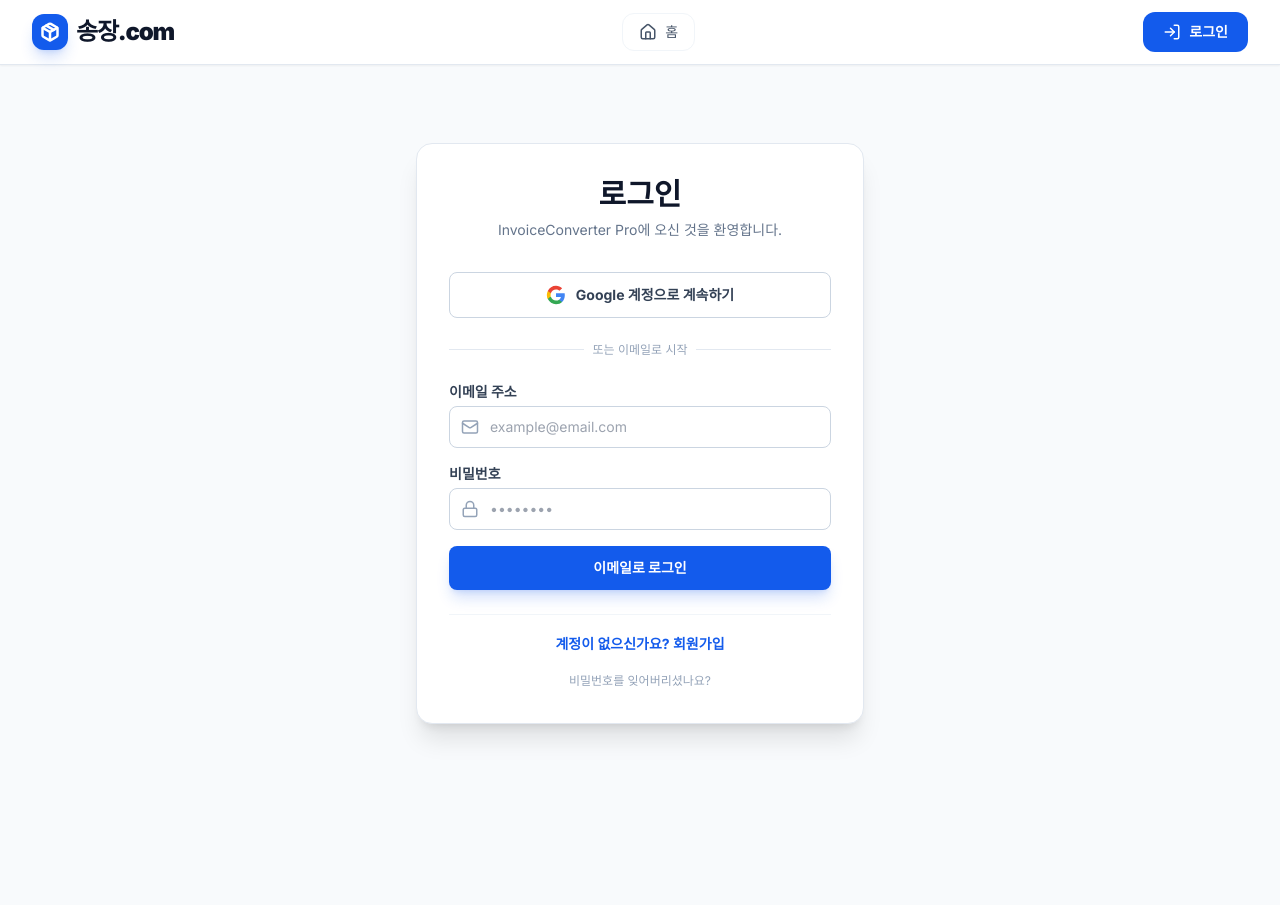
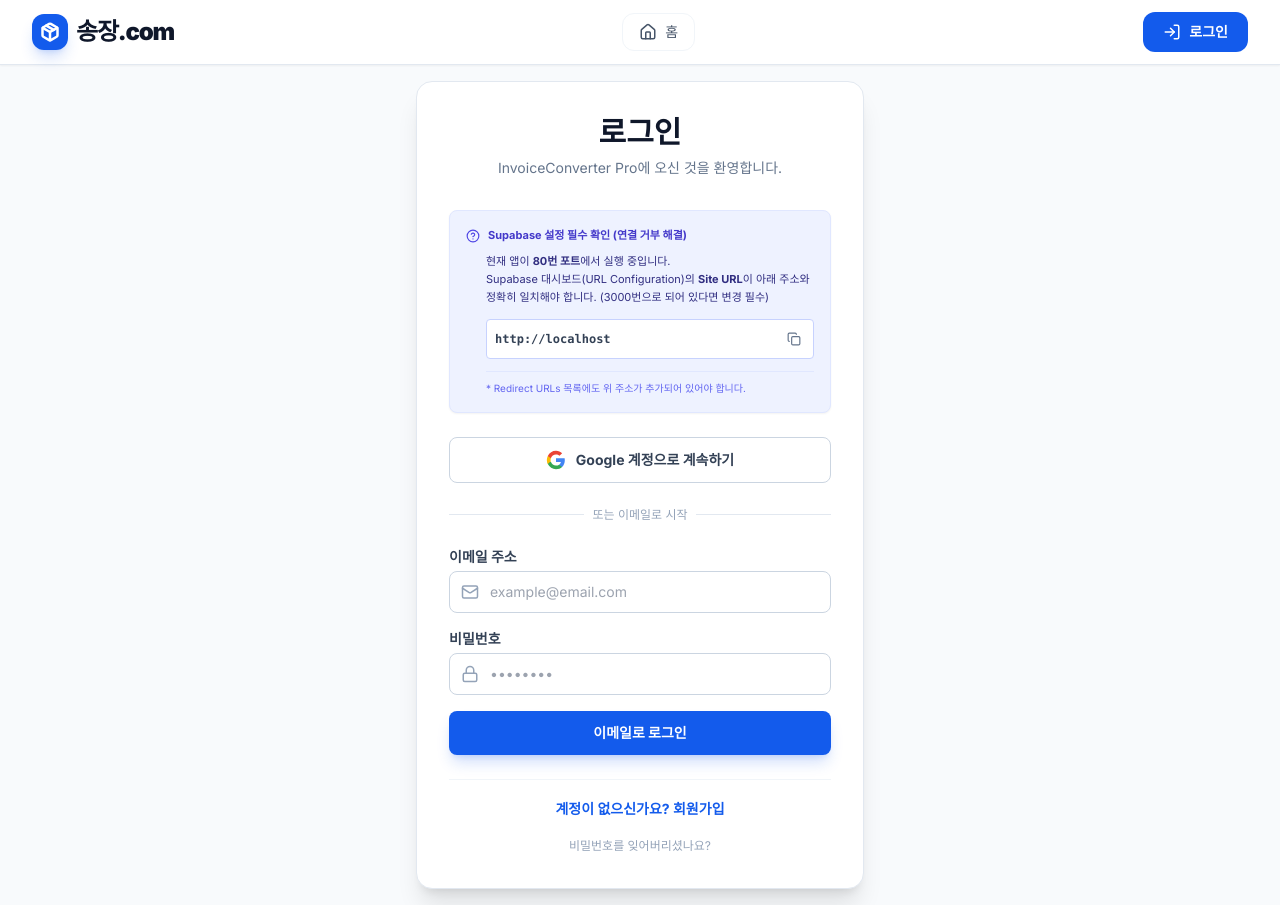
Before and after one commit to ungqum77/InvoiceConverter_Supabase, a React (Vite) app: page /#/auth in a window 1280 px wide. Before the commit the page ends 801 px from the top, so only its background shows below. Built offline with nearby package versions, Linux system fonts and the light colour scheme.

Commit message:
Add files via upload

```diff
--- a/App.tsx
+++ b/App.tsx
@@ -1,4 +1,4 @@
-import React, { Component, ErrorInfo, ReactNode } from 'react';
+import React, { ErrorInfo, ReactNode } from 'react';
 import { HashRouter, Routes, Route } from 'react-router-dom';
 import { Navbar } from './components/Navbar';
 import { Home } from './pages/Home';
@@ -22,15 +22,10 @@ interface ErrorBoundaryState {
   error: Error | null;
 }
 
-class ErrorBoundary extends Component<ErrorBoundaryProps, ErrorBoundaryState> {
-  public state: ErrorBoundaryState;
-
+class ErrorBoundary extends React.Component<ErrorBoundaryProps, ErrorBoundaryState> {
   constructor(props: ErrorBoundaryProps) {
     super(props);
-    this.state = {
-      hasError: false,
-      error: null
-    };
+    this.state = { hasError: false, error: null };
   }
 
   static getDerivedStateFromError(error: Error): ErrorBoundaryState {
--- a/pages/Auth.tsx
+++ b/pages/Auth.tsx
@@ -3,7 +3,7 @@ import React, { useState, useEffect, useRef } from 'react';
 import { supabase, IS_CONFIG_ERROR, CONFIG_ERROR_MESSAGE } from '../services/supabase';
 import { useNavigate, useLocation } from 'react-router-dom';
 import { Button } from '../components/Button';
-import { Lock, Mail, Loader2, AlertTriangle, Info, UserX, AlertCircle } from 'lucide-react';
+import { Lock, Mail, Loader2, AlertTriangle, Info, UserX, AlertCircle, HelpCircle, Copy, Check } from 'lucide-react';
 import { useAuth } from '../contexts/AuthContext';
 
 export const Auth: React.FC = () => {
@@ -17,6 +17,7 @@ export const Auth: React.FC = () => {
   const [confirmPassword, setConfirmPassword] = useState('');
   const [loading, setLoading] = useState(false);
   const [message, setMessage] = useState<{ type: 'error' | 'success', text: string } | null>(null);
+  const [copied, setCopied] = useState(false);
 
   const hasRedirected = useRef(false);
 
@@ -39,10 +40,14 @@ export const Auth: React.FC = () => {
     setLoading(true);
     try {
         if (supabase) {
+            // 현재 브라우저의 주소(Origin)을 리디렉션 타겟으로 설정
+            const redirectUrl = window.location.origin;
+            console.log("Google Login Redirect URL:", redirectUrl);
+
             const { error } = await supabase.auth.signInWithOAuth({
                 provider: 'google',
                 options: {
-                    redirectTo: window.location.origin,
+                    redirectTo: redirectUrl,
                     queryParams: {
                         access_type: 'offline',
                         prompt: 'consent',
@@ -50,7 +55,6 @@ export const Auth: React.FC = () => {
                 },
             });
             if (error) throw error;
-            // OAuth는 리다이렉트되므로 setLoading(false)가 필요 없을 수 있지만, 에러 발생 시를 대비
         } else {
             setMessage({ type: 'error', text: 'Supabase 설정이 필요합니다.' });
             setLoading(false);
@@ -59,9 +63,8 @@ export const Auth: React.FC = () => {
         console.error("Google Auth Error:", error);
         let msg = error.message || '구글 로그인 중 오류가 발생했습니다.';
 
-        // Supabase 설정 에러에 대한 친절한 안내 메시지 추가
         if (msg.includes('provider is not enabled')) {
-            msg = 'Supabase 대시보드에서 Google 로그인이 활성화되지 않았습니다. (Authentication > Providers > Google Enable)';
+            msg = 'Supabase 대시보드에서 Google 로그인을 활성화해주세요 (Authentication > Providers).';
         } else if (msg.includes('Client ID')) {
             msg = 'Google Client ID 설정이 필요합니다.';
         }
@@ -112,7 +115,7 @@ export const Auth: React.FC = () => {
             setMessage({ type: 'success', text: '비밀번호 초기화 링크를 발송했습니다.' });
         }
       } else {
-        // 데모 모드 (실버 3일 체험권 포함)
+        // 데모 모드
         await new Promise(r => setTimeout(r, 800));
         const demoUser = {
             id: 'demo-' + Math.random().toString(36).substr(2, 9),
@@ -134,6 +137,12 @@ export const Auth: React.FC = () => {
     }
   };
 
+  const copyOrigin = () => {
+      navigator.clipboard.writeText(window.location.origin);
+      setCopied(true);
+      setTimeout(() => setCopied(false), 2000);
+  };
+
   if (viewMode === 'restore_account') {
       return (
         <div className="min-h-[calc(100vh-64px)] flex items-center justify-center p-4">
@@ -146,6 +155,9 @@ export const Auth: React.FC = () => {
         </div>
       );
   }
+
+  const isLocalhost = window.location.hostname === 'localhost' || window.location.hostname === '127.0.0.1';
+  const currentPort = window.location.port || '80';
 
   return (
     <div className="min-h-[calc(100vh-64px)] flex items-center justify-center p-4 bg-slate-50">
@@ -162,6 +174,31 @@ export const Auth: React.FC = () => {
              <AlertCircle size={16} className="shrink-0 mt-0.5" />
              <div>{CONFIG_ERROR_MESSAGE}</div>
            </div>
+        )}
+
+        {/* 로컬호스트 개발 환경일 때만 표시되는 가이드 */}
+        {isLocalhost && !IS_CONFIG_ERROR && (
+            <div className="mb-6 p-4 bg-indigo-50 text-indigo-900 rounded-lg text-[11px] border border-indigo-100 leading-relaxed shadow-sm">
+                <div className="flex items-start gap-2 mb-2">
+                    <HelpCircle size={14} className="shrink-0 mt-0.5 text-indigo-600" />
+                    <div className="font-bold text-indigo-700">Supabase 설정 필수 확인 (연결 거부 해결)</div>
+                </div>
+                <div className="ml-5 space-y-3">
+                    <p>
+                        현재 앱이 <b>{currentPort}번 포트</b>에서 실행 중입니다.<br/>
+                        Supabase 대시보드(URL Configuration)의 <b>Site URL</b>이 아래 주소와 정확히 일치해야 합니다. (3000번으로 되어 있다면 변경 필수)
+                    </p>
+                    <div className="flex items-center gap-2 bg-white border border-indigo-200 rounded px-2 py-2 font-mono text-xs text-slate-700 font-bold">
+                        <span className="flex-1 truncate">{window.location.origin}</span>
+                        <button onClick={copyOrigin} className="p-1 hover:bg-slate-100 rounded text-slate-500 transition-colors" title="주소 복사">
+                            {copied ? <Check size={14} className="text-green-600"/> : <Copy size={14}/>}
+                        </button>
+                    </div>
+                    <p className="text-[10px] text-indigo-500 border-t border-indigo-100 pt-2 mt-1">
+                        * Redirect URLs 목록에도 위 주소가 추가되어 있어야 합니다.
+                    </p>
+                </div>
+            </div>
         )}
 
         {message && (
```
Also changed, not shown: src/App.tsx (+3 -8 lines).
